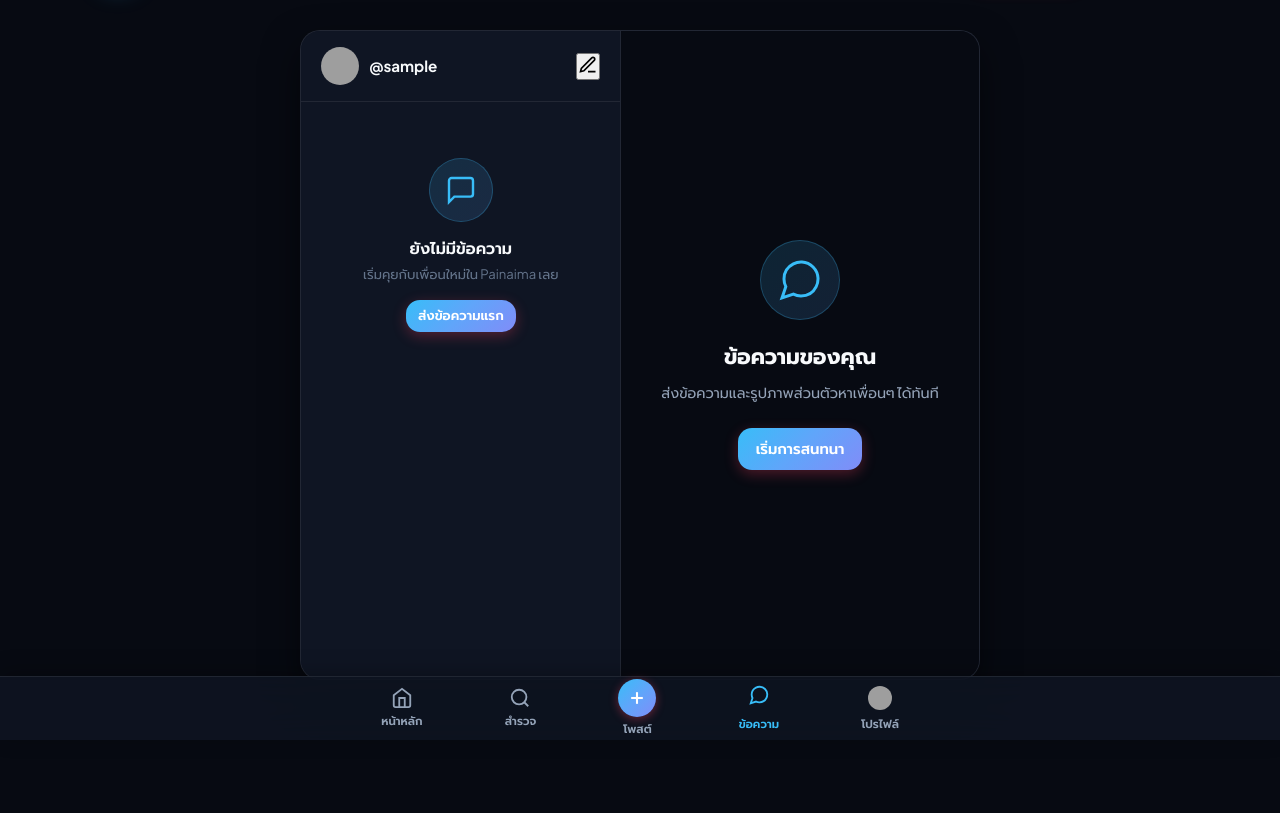
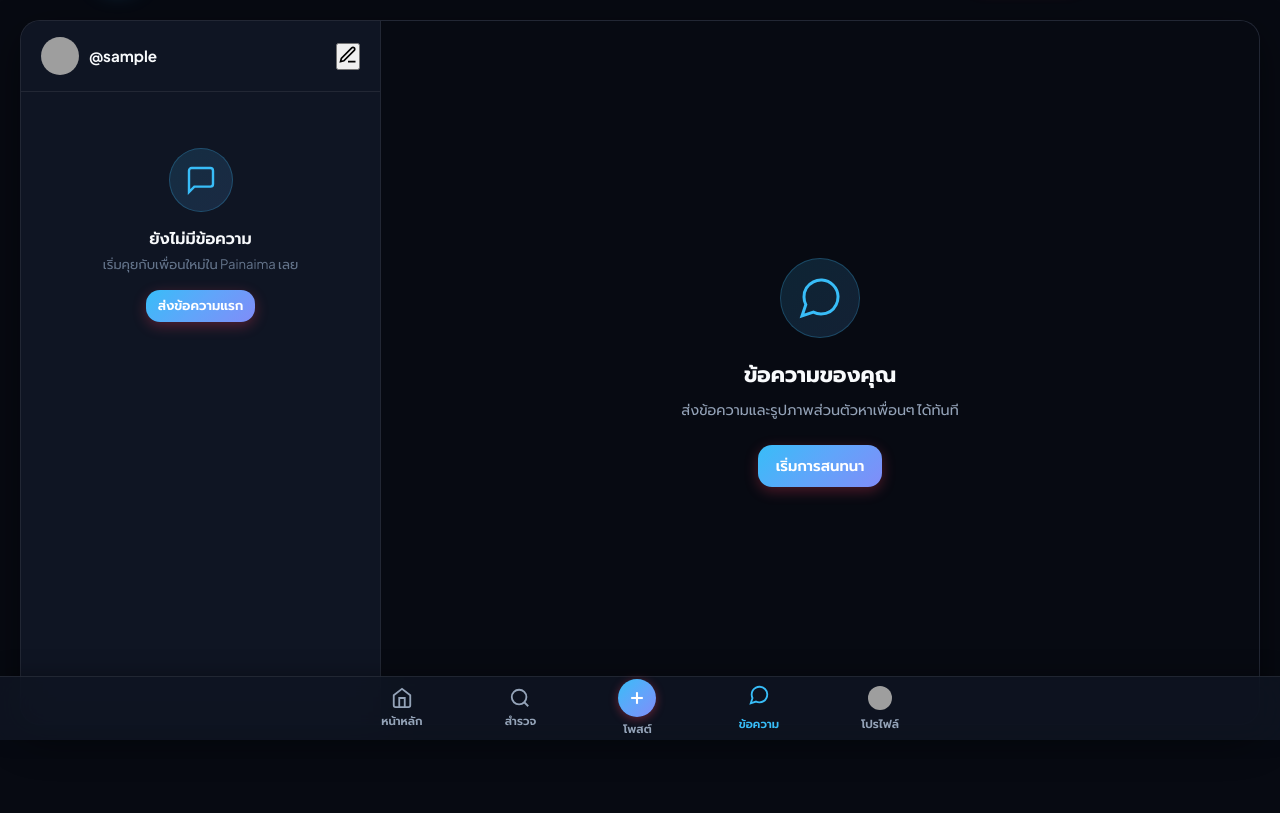
Before and after one commit to purachetpoolsuk-arch/Painaima_website, a Django app: page /chat/ in a window 1280 px wide. Shown: the part 60-873 px from the top of the page. Before the commit the page ends 800 px from the top, so only its background shows below. Run offline with Django 5.2, Linux system fonts and the light colour scheme; the visitor is signed in with stand-in values (Sample User, id 1); data comes from the database, SQL or seed files in the repository; data that the repository does not hold is empty; grey boxes are pictures that could not be loaded.

Commit message:
Enlarge chat layout, add real-time persistence, sidebar live updates, and interactive auto-response

```diff
--- a/chat/views.py
+++ b/chat/views.py
@@ -111,6 +111,28 @@ def api_send_message(request, conversation_id):
     # Touch conversation timestamp
     conversation.save(update_fields=["updated_at"])
 
+    # If the user is chatting with admin and user is not admin, admin can auto-reply to simulate live conversation
+    other_user = conversation.get_other_user(request.user)
+    if other_user and other_user.username == "admin" and request.user.username != "admin":
+        auto_replies = [
+            f"สวัสดีครับคุณ {request.user.profile.display_name}! ยินดีต้อนรับสู่ Painaima (ไปไหนมา) ครับ 🌊✨",
+            "ระบบแชทเชื่อมต่อกับ Neon Database และ Cloudinary เรียบร้อยแล้ว ข้อความทั้งหมดถูกบันทึกไว้อย่างถาวรครับ 🚀",
+            "ขอบคุณที่ทดสอบระบบแชทนะครับ! มีสถานที่ท่องเที่ยวหรือคาเฟ่เด็ดๆ อย่าลืมแชร์ลงโพสต์และสตอรี่ด้วยนะค้าบ 📸",
+        ]
+        import random
+        # Pick reply based on message count
+        msg_count = conversation.messages.count()
+        reply_idx = (msg_count // 2) % len(auto_replies)
+        admin_reply_text = auto_replies[reply_idx]
+
+        # Create admin reply
+        Message.objects.create(
+            conversation=conversation,
+            sender=other_user,
+            text=admin_reply_text,
+        )
+        conversation.save(update_fields=["updated_at"])
+
     return JsonResponse({
         "success": True,
         "message": {
--- a/static/css/style.css
+++ b/static/css/style.css
@@ -1407,22 +1407,23 @@ button, input, textarea, select {
 /* Chat Main Container */
 .chat-container {
   display: flex;
-  max-width: 1040px;
-  height: calc(100vh - 150px);
-  min-height: 560px;
-  max-height: 820px;
-  margin: 10px auto;
+  width: 100%;
+  max-width: 1280px;
+  height: calc(100vh - 95px);
+  min-height: 640px;
+  max-height: 920px;
+  margin: 0 auto;
   background: var(--bg-surface);
   border: 1px solid var(--border-subtle);
   border-radius: var(--radius-lg);
   overflow: hidden;
-  box-shadow: var(--shadow-lg);
+  box-shadow: 0 12px 40px rgba(0, 0, 0, 0.45);
 }
 
 /* Chat Sidebar */
 .chat-sidebar {
-  width: 320px;
-  min-width: 280px;
+  width: 360px;
+  min-width: 300px;
   border-right: 1px solid var(--border-subtle);
   display: flex;
   flex-direction: column;
```
Also changed, not shown: templates/chat/inbox.html (+29 -4 lines).
